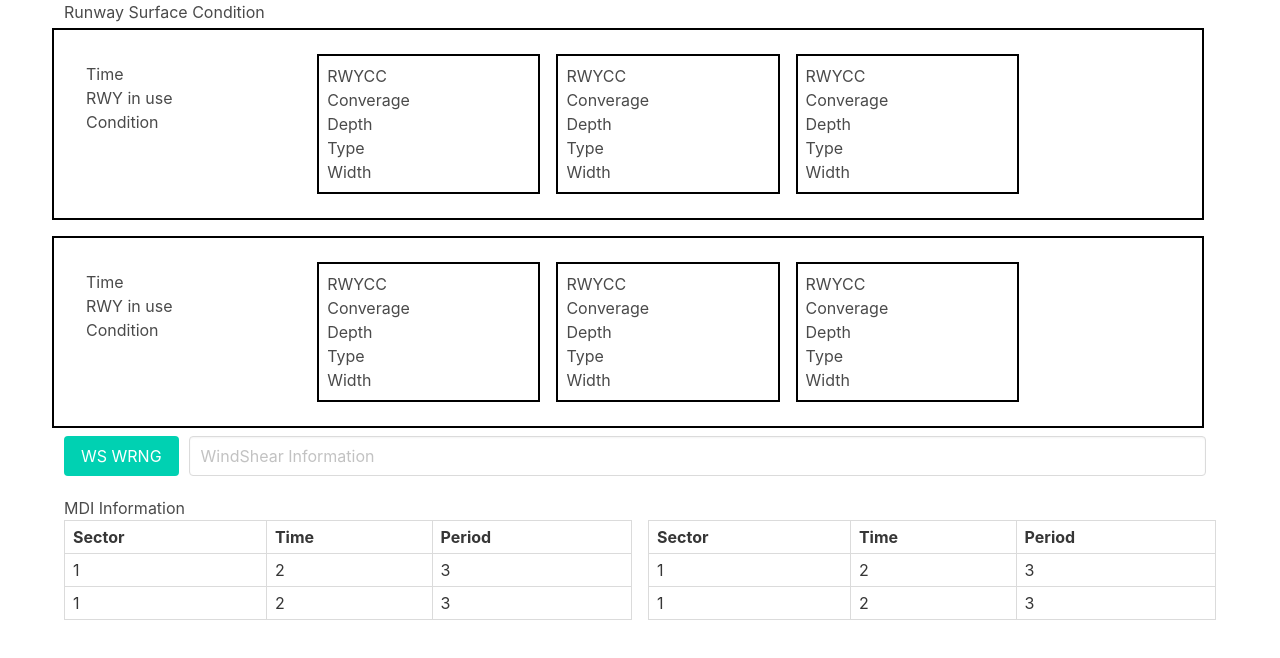
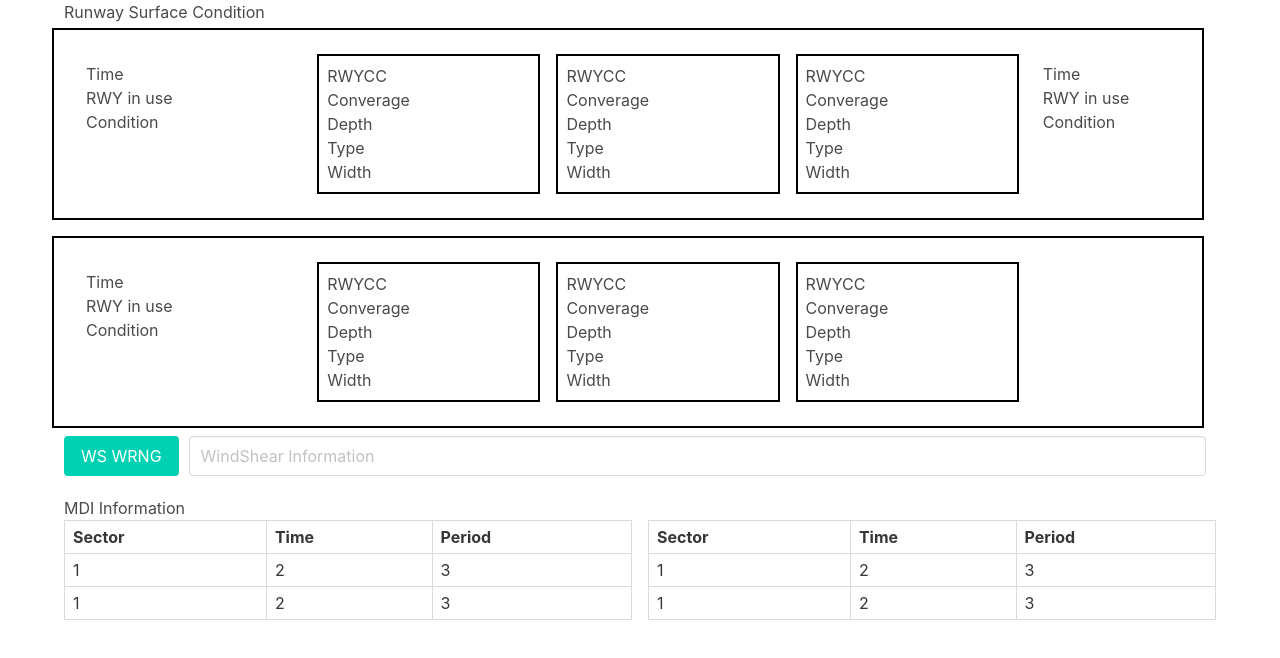
Before and after one commit to ktanrin/mdi-and-rcr, a Vue app: page / in a window 1280 px wide. Shown: the top 658 px of the page. Built offline with nearby package versions, Linux system fonts and the light colour scheme; no server answers.

Commit message:
rcr layout

```diff
--- a/src/components/MDI.vue
+++ b/src/components/MDI.vue
@@ -55,6 +55,11 @@ export default {
 
 <style scoped>
 /* Your component styles go here */
+.mdi{
+    display: flex;
+    flex-direction: column;
+
+}
 .space {
     margin-left: 0.5em;
     margin-right: 0.5em;
--- a/src/components/RCR.vue
+++ b/src/components/RCR.vue
@@ -34,6 +34,17 @@
                 <p>Depth</p>
                 <p>Type</p>
                 <p>Width</p>
+            </div>
+            <div class="runway-info-panel column is-one-fifth">
+                <div class="utctime">
+                    <p>Time</p>
+                </div>
+                <div class="RWY-in-use">
+                    <p>RWY in use</p>
+                </div>
+                <div class="condition">
+                    <p>Condition</p>
+                </div>
             </div>
         </div>
         <!-- WEST RWY here -->
@@ -119,7 +130,7 @@ export default {
 .rcr {
     display: flex;
     flex-direction: column;
-
+    width: 100%;
 }
 .topic {
     margin-bottom: 1em;
```
